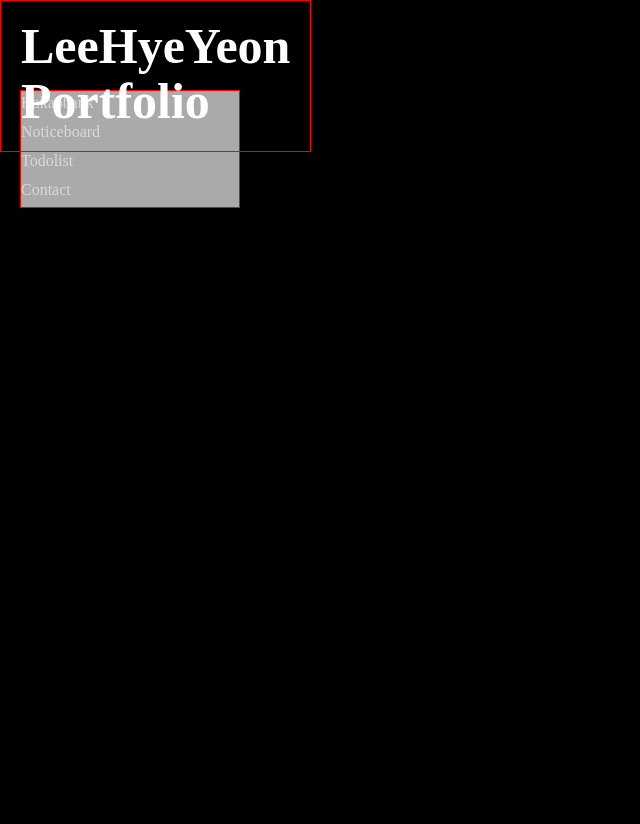
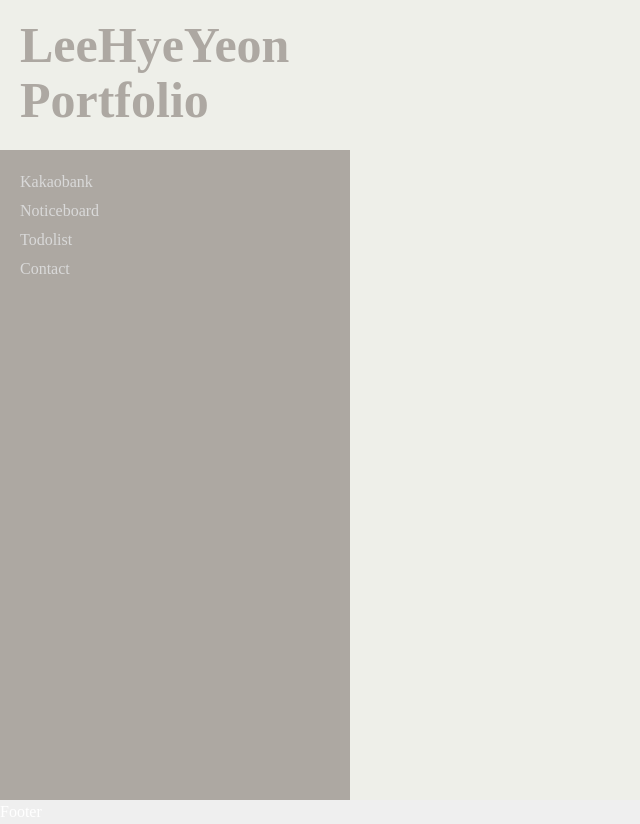
Before and after one commit to yyyn012/portfolio__project, a React (Create React App) app in the folder portfolio/: page / in a window 1280 px wide. Shown: the whole page, without its empty margins (0-640 px from the left). Before the commit the page ends 800 px from the top, so only its background shows below. Built offline with nearby package versions, Linux system fonts and the light colour scheme.

Commit message:
header.scss

```diff
--- a/portfolio/src/assets/scss/section/_header.scss
+++ b/portfolio/src/assets/scss/section/_header.scss
@@ -1,17 +1,19 @@
 .header__logo {
   padding: 20px;
-  border: 1px solid red;
+  // border: 1px solid red;
+  background-color: var(--white300);
+
   span {
     font-size: 50px;
     line-height: 1;
     font-weight: 800;
     cursor: pointer;
+    color: var(--brown100);
   }
 }
 
 .header__menu {
   margin: 20px;
-  border: 1px solid red;
   .menu {
     li {
       margin-bottom: 5px;
@@ -22,12 +24,12 @@
         color: var(--white200);
         transition: all 0.3s;
         &:hover {
-          background-color: var(--black100);
+          background-color: var(--brown);
           color: var(--white);
         }
       }
       &.active a {
-        background-color: var(--black100);
+        background-color: var(--blackAlpha200);
         color: var(--white);
       }
     }
--- a/portfolio/src/assets/scss/section/_layout.scss
+++ b/portfolio/src/assets/scss/section/_layout.scss
@@ -2,10 +2,37 @@
   position: fixed;
   left: 0;
   top: 0;
-  width: 260px;
+  width: 350px;
   height: 100%;
   overflow-y: auto;
   z-index: 10000;
+  background-color: var(--brown100);
+  // border-right: 1px solid var(--brown200);
+}
+
+#main {
+  max-width: 2000px;
+  min-height: 100vh;
+  margin: 0;
+  padding-left: 260px;
+  background-color: var(--white300);
+}
+
+#footer {
+  text-align: center;
+  background-color: var(--black200);
+  border-top: 1px solid var(--black100);
+  padding: 20px;
+  margin-left: 260px;
+  width: calc(100% - 260px);
+  color: var(--black400);
+  font-size: 0.8rem;
+}
+
+@media (max-width: 800px) {
+  #header {
+    width: 250px;
+    left: -260px;
     background-color: var(--black);
     transition: left 0.3s;
 
@@ -16,10 +43,16 @@
     }
     .header__menu {
       margin-top: 90px;
-    background-color: #aaa;
-    left: -260px;
     }
     &.active {
       left: 0;
     }
   }
+  #main {
+    padding-left: 0;
+  }
+  #footer {
+    width: 100%;
+    margin-left: 0;
+  }
+}
--- a/portfolio/src/assets/scss/setting/_common.scss
+++ b/portfolio/src/assets/scss/setting/_common.scss
@@ -1,4 +1,4 @@
 body {
-  background-color: var(--black);
+  background-color: var(--white100);
   color: var(--white);
 }
--- a/portfolio/src/assets/scss/setting/_vars.scss
+++ b/portfolio/src/assets/scss/setting/_vars.scss
@@ -18,9 +18,13 @@
   --white: #fff;
   --white100: #efefef;
   --white200: #d9d9d9;
-  --white300: #fff;
-  --white400: #fff;
+  --white300: #eeefe9;
+  --white400: #dbdbdb;
   --white500: #fff;
+
+  --brown: #574f4c;
+  --brown100: #ada8a2;
+  --brown200: #d9d3cc;
 
   --red: #f00;
   --red100: rgba(255, 0, 0, 0.441);
```
Lines whose indentation alone changed are shown as unchanged.
